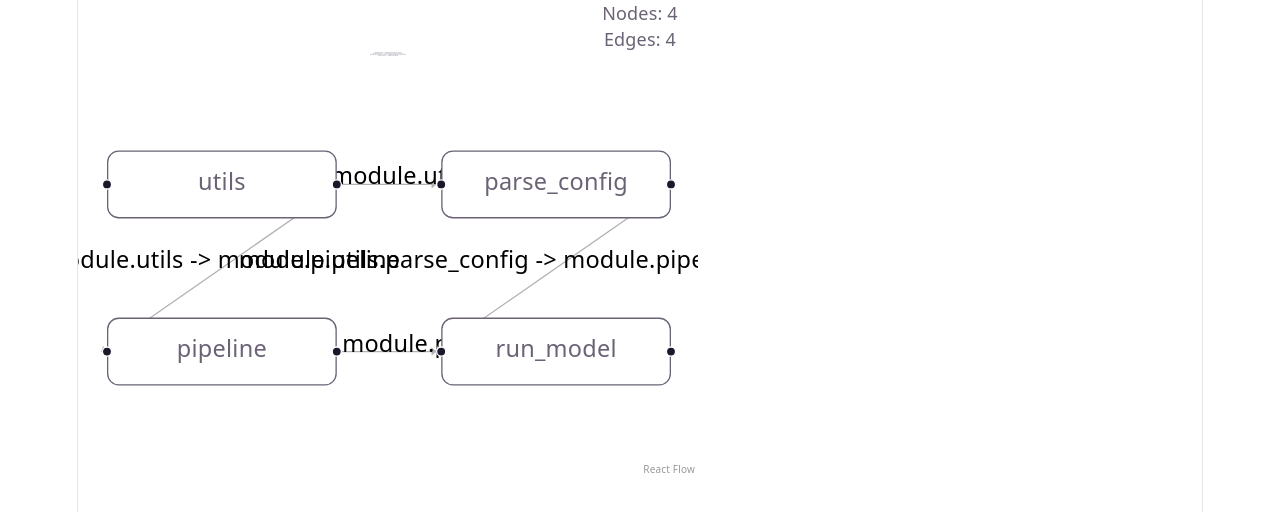
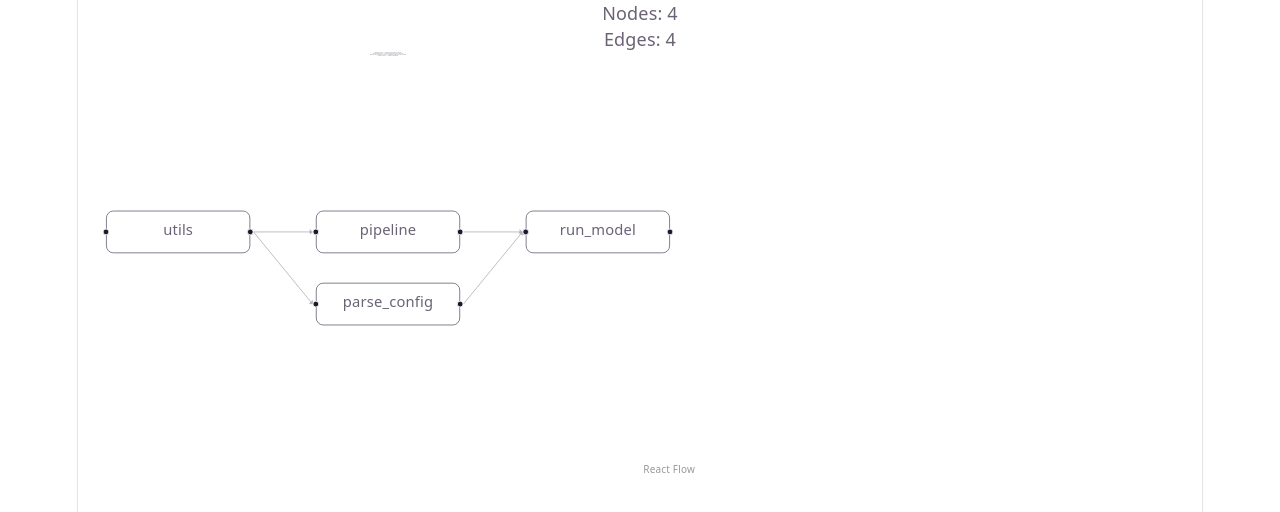
Before and after one commit to aaweaver-actuary/python-project-graph, a React (Vite) app: page / in a window 1280 px wide. Shown: the top 512 px of the page. Built offline with nearby package versions, Linux system fonts and the light colour scheme.

Commit message:
feat: add deterministic graph layout service
Agent-Logs-Url: https://github.com/aaweaver-actuary/python-project-graph/sessions/1f3e75af-c889-4fe2-b655-6eb46b99029c

```diff
--- a/src/graph/graph-canvas.tsx
+++ b/src/graph/graph-canvas.tsx
@@ -10,10 +10,11 @@ import {
   type EdgeProps,
   type Node,
   type NodeProps,
-} from "@xyflow/react";
-import "@xyflow/react/dist/style.css";
+} from '@xyflow/react';
+import '@xyflow/react/dist/style.css';
 
-import type { GraphEdge, GraphNode, GraphPayload } from "./contracts";
+import type { GraphEdge, GraphNode, GraphPayload } from './contracts';
+import { computeDeterministicLayout } from './layout';
 
 export interface GraphCanvasProps {
   payload: GraphPayload;
@@ -24,7 +25,7 @@ export interface GraphCanvasProps {
 interface GraphNodeData {
   node: GraphNode;
   isSelected: boolean;
-  onSelectNode: GraphCanvasProps["onSelectNode"];
+  onSelectNode: GraphCanvasProps['onSelectNode'];
 }
 
 type GraphNodeDataRecord = Record<string, unknown> & GraphNodeData;
@@ -36,39 +37,28 @@ interface GraphEdgeData {
 
 type GraphEdgeDataRecord = Record<string, unknown> & GraphEdgeData;
 
-const GRAPH_NODE_TYPE = "graphNode";
-const GRAPH_EDGE_TYPE = "graphEdge";
+const GRAPH_NODE_TYPE = 'graphNode';
+const GRAPH_EDGE_TYPE = 'graphEdge';
 const GRAPH_CANVAS_WIDTH = 960;
 const GRAPH_CANVAS_HEIGHT = 384;
 const GRAPH_NODE_WIDTH = 176;
 const GRAPH_NODE_HEIGHT = 52;
 
-const createNodePosition = (index: number) => ({
-  x: 48 + (index % 2) * 256,
-  y: 48 + Math.floor(index / 2) * 128,
-});
-
 const GraphCanvasNode = ({ data }: NodeProps<Node<GraphNodeDataRecord>>) => {
-  const selectedState = data.isSelected ? "true" : "false";
-  const selectedClassName = data.isSelected ? "graph-node--selected" : undefined;
   const selectedFontWeight = data.isSelected ? 700 : 400;
 
   return (
     <>
       <Handle type="target" position={Position.Left} />
       <div
-        data-testid="graph-node"
-        data-node-id={data.node.id}
-        data-selected={selectedState}
-        className={selectedClassName}
         style={{
           width: `${GRAPH_NODE_WIDTH}px`,
           minHeight: `${GRAPH_NODE_HEIGHT}px`,
-          boxSizing: "border-box",
-          border: "1px solid currentColor",
-          borderRadius: "0.5rem",
-          background: "white",
-          padding: "0.5rem 0.75rem",
+          boxSizing: 'border-box',
+          border: '1px solid currentColor',
+          borderRadius: '0.5rem',
+          background: 'white',
+          padding: '0.5rem 0.75rem',
           fontWeight: selectedFontWeight,
         }}
         onClick={() => data.onSelectNode(data.node.id)}
@@ -86,38 +76,15 @@ const GraphCanvasEdge = ({
   targetX,
   targetY,
   markerEnd,
-  data,
 }: EdgeProps<Edge<GraphEdgeDataRecord>>) => {
-  if (!data) {
-    return null;
-  }
-
-  const [edgePath, labelX, labelY] = getStraightPath({
+  const [edgePath] = getStraightPath({
     sourceX,
     sourceY,
     targetX,
     targetY,
   });
-  const highlightedState = data.isHighlighted ? "true" : "false";
-  const highlightedClassName = data.isHighlighted
-    ? "graph-edge--highlighted"
-    : undefined;
-  const edgeDirectionLabel = `${data.edge.source} -> ${data.edge.target}`;
 
-  return (
-    <g
-      data-testid="graph-edge"
-      data-edge-source={data.edge.source}
-      data-edge-target={data.edge.target}
-      data-highlighted={highlightedState}
-      className={highlightedClassName}
-    >
-      <BaseEdge path={edgePath} markerEnd={markerEnd} />
-      <text x={labelX} y={labelY} textAnchor="middle">
-        {edgeDirectionLabel}
-      </text>
-    </g>
-  );
+  return <BaseEdge path={edgePath} markerEnd={markerEnd} />;
 };
 
 const graphNodeTypes = {
@@ -128,20 +95,50 @@ const graphEdgeTypes = {
   [GRAPH_EDGE_TYPE]: GraphCanvasEdge,
 };
 
-const GraphCanvasEdgeCompatibilityLayer = ({
+const GraphCanvasCompatibilityLayer = ({
+  nodes,
   edges,
   selectedNodeId,
+  onSelectNode,
 }: {
-  edges: GraphPayload["edges"];
+  nodes: GraphPayload['nodes'];
+  edges: GraphPayload['edges'];
   selectedNodeId: string | null;
+  onSelectNode: GraphCanvasProps['onSelectNode'];
 }) => (
+  <div style={{ position: 'absolute', inset: 0 }}>
+    <div aria-hidden="true" style={{ position: 'absolute', inset: 0, fontSize: '1px' }}>
+      {nodes.map((node) => {
+        const isSelected = selectedNodeId === node.id;
+
+        return (
+          <button
+            key={node.id}
+            type="button"
+            data-testid="graph-node"
+            data-node-id={node.id}
+            data-selected={isSelected ? 'true' : 'false'}
+            className={isSelected ? 'graph-node--selected' : undefined}
+            style={{
+              display: 'block',
+              border: 0,
+              background: 'transparent',
+              padding: 0,
+              fontWeight: isSelected ? 700 : 400,
+            }}
+            aria-label={node.name}
+            onClick={() => onSelectNode(node.id)}
+          ></button>
+        );
+      })}
+    </div>
     <div
       aria-hidden="true"
       style={{
-      position: "absolute",
+        position: 'absolute',
         inset: 0,
-      pointerEvents: "none",
-      fontSize: "1px",
+        pointerEvents: 'none',
+        fontSize: '1px',
         lineHeight: 1,
       }}
     >
@@ -156,13 +153,14 @@ const GraphCanvasEdgeCompatibilityLayer = ({
             data-testid="graph-edge"
             data-edge-source={edge.source}
             data-edge-target={edge.target}
-          data-highlighted={isHighlighted ? "true" : "false"}
-          className={isHighlighted ? "graph-edge--highlighted" : undefined}
+            data-highlighted={isHighlighted ? 'true' : 'false'}
+            className={isHighlighted ? 'graph-edge--highlighted' : undefined}
           >
             {edge.source} -&gt; {edge.target}
           </div>
         );
       })}
+    </div>
   </div>
 );
 
@@ -171,10 +169,18 @@ export function GraphCanvas({
   selectedNodeId,
   onSelectNode,
 }: GraphCanvasProps) {
-  const nodes: Node<GraphNodeDataRecord>[] = payload.nodes.map((node, index) => ({
+  const layout = computeDeterministicLayout(payload, {
+    nodeWidth: GRAPH_NODE_WIDTH,
+    nodeHeight: GRAPH_NODE_HEIGHT,
+    rankGap: 80,
+    laneGap: 36,
+    maxLrColumnsBeforeFallback: 8,
+  });
+
+  const nodes: Node<GraphNodeDataRecord>[] = payload.nodes.map((node) => ({
     id: node.id,
     type: GRAPH_NODE_TYPE,
-    position: createNodePosition(index),
+    position: layout.positions[node.id] ?? { x: 0, y: 0 },
     initialWidth: GRAPH_NODE_WIDTH,
     initialHeight: GRAPH_NODE_HEIGHT,
     data: {
@@ -199,7 +205,7 @@ export function GraphCanvas({
   }));
 
   return (
-    <section data-testid="graph-canvas" style={{ width: "100%", height: "24rem" }}>
+    <section data-testid="graph-canvas" style={{ width: '100%', height: '24rem' }}>
       <ReactFlowProvider
         initialWidth={GRAPH_CANVAS_WIDTH}
         initialHeight={GRAPH_CANVAS_HEIGHT}
@@ -211,9 +217,11 @@ export function GraphCanvas({
           edgeTypes={graphEdgeTypes}
           fitView
         >
-          <GraphCanvasEdgeCompatibilityLayer
+          <GraphCanvasCompatibilityLayer
+            nodes={payload.nodes}
             edges={payload.edges}
             selectedNodeId={selectedNodeId}
+            onSelectNode={onSelectNode}
           />
         </ReactFlow>
       </ReactFlowProvider>
--- /dev/null
+++ b/src/graph/layout.ts
@@ -0,0 +1,147 @@
+import type { GraphPayload } from './contracts';
+
+export type LayoutDirection = 'LR' | 'TB';
+
+export interface LayoutPosition {
+  x: number;
+  y: number;
+}
+
+export interface DeterministicLayout {
+  direction: LayoutDirection;
+  positions: Record<string, LayoutPosition>;
+}
+
+export interface DeterministicLayoutOptions {
+  nodeWidth: number;
+  nodeHeight: number;
+  rankGap: number;
+  laneGap: number;
+  maxLrColumnsBeforeFallback: number;
+}
+
+export const DEFAULT_LAYOUT_OPTIONS: DeterministicLayoutOptions = {
+  nodeWidth: 176,
+  nodeHeight: 52,
+  rankGap: 80,
+  laneGap: 36,
+  maxLrColumnsBeforeFallback: 8,
+};
+
+function compareEdgeIdentity(
+  left: GraphPayload['edges'][number],
+  right: GraphPayload['edges'][number],
+): number {
+  if (left.source !== right.source) {
+    return left.source.localeCompare(right.source);
+  }
+
+  if (left.target !== right.target) {
+    return left.target.localeCompare(right.target);
+  }
+
+  return left.kind.localeCompare(right.kind);
+}
+
+function deriveRanks(payload: GraphPayload): Record<string, number> {
+  const rankedNodeIds = new Set(
+    payload.nodes
+      .filter((node) => node.topological_rank !== undefined)
+      .map((node) => node.id),
+  );
+
+  const rankByNodeId = Object.fromEntries(
+    payload.nodes.map((node) => [node.id, node.topological_rank ?? 0]),
+  );
+
+  const sortedEdges = [...payload.edges].sort(compareEdgeIdentity);
+
+  for (let iteration = 0; iteration < payload.nodes.length; iteration += 1) {
+    let updated = false;
+
+    for (const edge of sortedEdges) {
+      if (
+        !(edge.source in rankByNodeId) ||
+        !(edge.target in rankByNodeId) ||
+        rankedNodeIds.has(edge.target)
+      ) {
+        continue;
+      }
+
+      const nextRank = rankByNodeId[edge.source] + 1;
+
+      if (nextRank > rankByNodeId[edge.target]) {
+        rankByNodeId[edge.target] = nextRank;
+        updated = true;
+      }
+    }
+
+    if (!updated) {
+      break;
+    }
+  }
+
+  return rankByNodeId;
+}
+
+function selectDirection(
+  rankCount: number,
+  options: DeterministicLayoutOptions,
+): LayoutDirection {
+  if (rankCount > options.maxLrColumnsBeforeFallback) {
+    return 'TB';
+  }
+
+  return 'LR';
+}
+
+export function computeDeterministicLayout(
+  payload: GraphPayload,
+  options: DeterministicLayoutOptions = DEFAULT_LAYOUT_OPTIONS,
+): DeterministicLayout {
+  const rankByNodeId = deriveRanks(payload);
+  const laneIndexByNodeId: Record<string, number> = {};
+  const rankGroups = new Map<number, string[]>();
+
+  for (const node of payload.nodes) {
+    const rank = rankByNodeId[node.id] ?? 0;
+    const rankGroup = rankGroups.get(rank) ?? [];
+    rankGroup.push(node.id);
+    rankGroups.set(rank, rankGroup);
+  }
+
+  for (const rankGroup of rankGroups.values()) {
+    rankGroup.sort((left, right) => left.localeCompare(right));
+    rankGroup.forEach((nodeId, laneIndex) => {
+      laneIndexByNodeId[nodeId] = laneIndex;
+    });
+  }
+
+  const direction = selectDirection(rankGroups.size, options);
+  const rankSpan =
+    direction === 'LR'
+      ? options.nodeWidth + options.rankGap
+      : options.nodeHeight + options.rankGap;
+  const laneSpan =
+    direction === 'LR'
+      ? options.nodeHeight + options.laneGap
+      : options.nodeWidth + options.laneGap;
+
+  const positions = Object.fromEntries(
+    payload.nodes.map((node) => {
+      const rank = rankByNodeId[node.id] ?? 0;
+      const laneIndex = laneIndexByNodeId[node.id] ?? 0;
+
+      if (direction === 'LR') {
+        return [node.id, { x: rank * rankSpan, y: laneIndex * laneSpan }];
+      }
+
+      return [node.id, { x: laneIndex * laneSpan, y: rank * rankSpan }];
+    }),
+  );
+
+  return {
+    direction,
+    positions,
+  };
+}
```
Also changed, not shown: 1 other file (tests, documents, lock files or other folders). Lines whose indentation alone changed are shown as unchanged.
